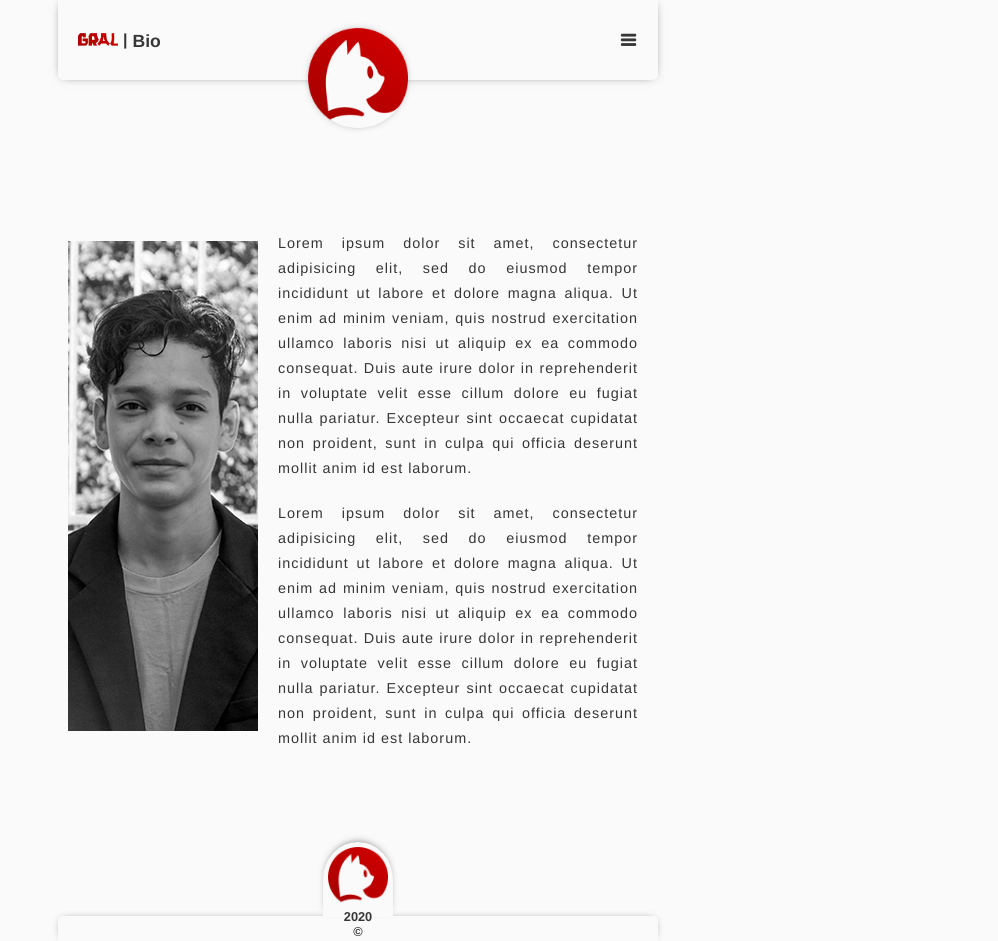
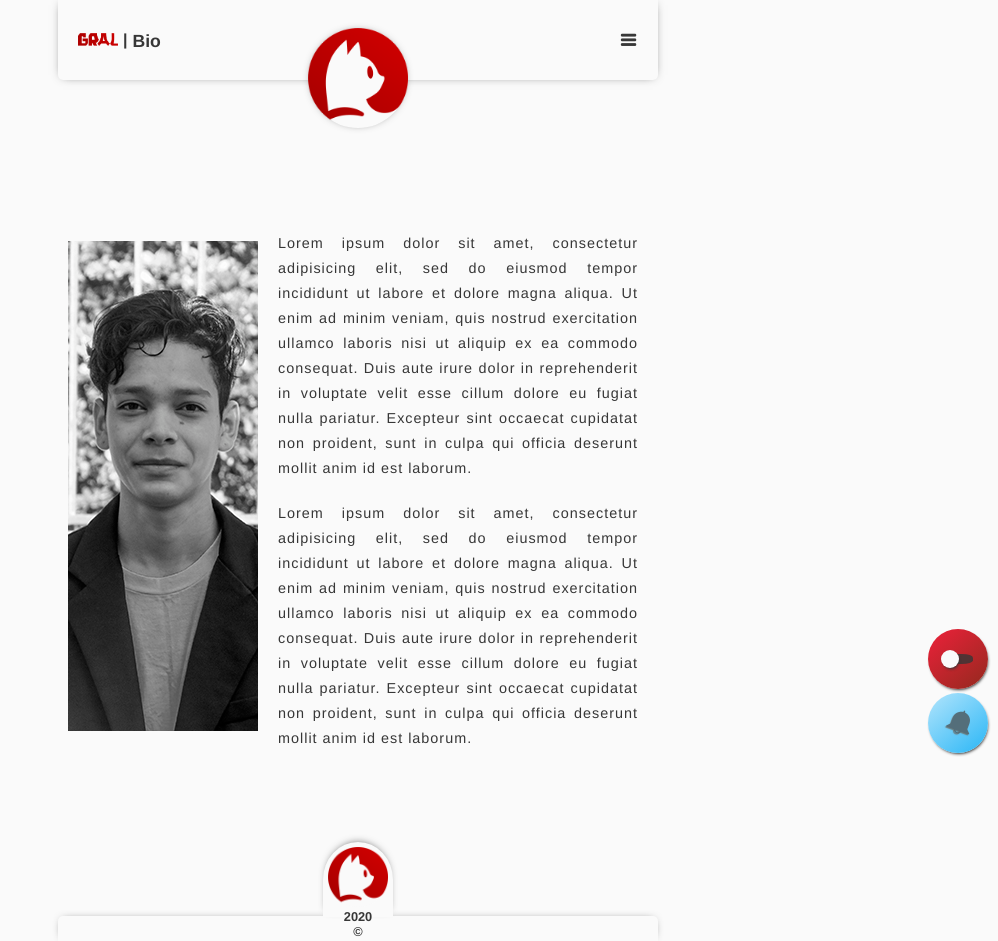
Before and after one commit to gralweb/gralweb, a React (Create React App) app: page /bio in a window 1280 px wide. Shown: the whole page, without its empty margins (282-1280 px from the left). Built offline with nearby package versions, Linux system fonts and the light colour scheme.

Commit message:
implementacion del Frontend de los botones flotantes para El THEME y NEWLETTERS - falta funcionalidad completa

```diff
--- a/src/Gralweb.css
+++ b/src/Gralweb.css
@@ -926,7 +926,89 @@ body.zoom {
     animation-delay: 300ms;
 }
 
+/* Boton Flotante */
+.app-float-btn-content {
+    width: 80px;
+    display: flex;
+    padding: 5px;
+    flex-wrap: wrap;
+    align-items: center;
+    justify-content: center;
+
+    position: fixed;
+    bottom: 5vh;
+    right: 0;
+}
+
+.app-float-btn-cont {
+    box-shadow: 1px 2px 3px -1px var(--sombra);
+    height: 60px;
+    width: 60px;
+    margin: 2px;
+    display: flex;
+    cursor: pointer;
+    border-radius: 100%;
+    align-items: center;
+    justify-content: center;
+    transition: all 400ms var(--transition-animation);
+}
+
+.app-float-btn-cont-claro {
+    background: #ED213A;
+    background: -webkit-linear-gradient(140deg, #ED213A, #93291E);
+    background: linear-gradient(140deg, #ED213A, #93291E);
+}
+
+.app-float-btn-cont-oscuro {
+    background: var(--color-claro);
+}
+
+/* Boton Flotante Para Cambiar el Tema */
+.app-float-btn-theme {
+    width: 30px;
+    height: 10px;
+    position: relative;
+    border-radius: 37%;
+    background-color: var(--color-oscuro-t);
+}
+
+.app-float-btn-theme-circle {
+    transition: all 300ms var(--transition-animation);
+    box-shadow: 1px 2px 3px -1px var(--sombra);
+    position: absolute;
+    top: -4px;
+    width: 18px;
+    height: 18px;
+    border-radius: 100%;
+}
+
+.app-float-btn-theme-claro .app-float-btn-theme-circle {
+    animation: FloatBtnClaro 700ms linear both;
+    background-color: var(--color-claro);
+}
+
+.app-float-btn-theme-oscuro .app-float-btn-theme-circle {
+    animation: FloatBtnOscuro 700ms linear both;
+    background-color: var(--color-oscuro);
+}
+
+/* Boton Flotante Para el NewLetters */
+.app-float-btn-newLetters {
+    font-size: 1.7rem;
+    color: var(--color-font);
+    text-shadow: var(--text-sombra);
+}
+
+.app-float-btn-cont-claro:nth-child(2) {
+    background: linear-gradient(140deg, #b3e5fc,#29b6f6);
+}
+
+.app-float-btn-cont-claro .app-float-btn-newLetters {
+    color: #546e7a;
+}
+
 /* Final de la pagina */
+/* Footer */
 .app-footer {
     box-shadow: 0px 0px 10px -5px var(--sombra);
     border-radius: 5px 5px 0 0;
@@ -1140,3 +1222,23 @@ body.zoom {
         top: 50%;
     }
 }
+
+@keyframes FloatBtnClaro {
+    0% {
+        right: -2px
+    }
+
+    100% {
+        left: -2px;
+    }
+}
+
+@keyframes FloatBtnOscuro {
+    0% {
+        left: -2px
+    }
+
+    100% {
+        right: -2px;
+    }
+}
--- a/src/Gralweb.jsx
+++ b/src/Gralweb.jsx
@@ -1,20 +1,24 @@
 // Dependecias
-import React, { useState } from 'react';
-import { BrowserRouter as Router } from 'react-router-dom';
+import React, { useState } from 'react'
+import { BrowserRouter as Router } from 'react-router-dom'
 
 // Components Principales
-import Header from './components/header/Header';
-import Main from './components/main/Main';
-import Routing from './components/Routing';
-import Footer from './components/footer/Footer';
+import Header from './components/header/Header'
+import Main from './components/main/Main'
+import Routing from './components/Routing'
+import Footer from './components/footer/Footer'
+import FloatBtnContent from './components/floatBtn/FloatBtnContent'
+import FloatBtn from './components/floatBtn/FloatBtn'
 
 // Styles
 import './dependencias/icofont.min.css'
-import './Gralweb.css';
+import './Gralweb.css'
 
 const Gralweb = () => {
 	const [headerLocation, setHeaderLocation] = useState('Portafolio')
 	const [menuOpen, setMenuOpen] = useState(false)
+	const [themeClaro, setTheme] = useState(true)
+	const [newLetters, setNewLetters] = useState(false)
 
 	// Funciones de Handle
 	const handleUpdateHeaderLocation = {
@@ -28,6 +32,14 @@ const Gralweb = () => {
 		setMenuOpen(!menuOpen)
 	}
 
+	const handleTheme = () => {
+		setTheme(!themeClaro)
+	}
+	const handleNewLetters = () => {
+		setNewLetters(!newLetters)
+		console.log('handleNewLetters')
+	}
+
 	return (
 		<section>
 			<Router>
@@ -36,17 +48,24 @@ const Gralweb = () => {
 					location={ headerLocation }
 					menuOpen={ menuOpen }
 					onClick={ () => handleClickHeader() }
+					tema={ themeClaro }
 				>
 				</Header>
 
 				<Main>
 					<Routing handleLocationHeader={ handleUpdateHeaderLocation } />
 				</Main>
+
+				<FloatBtnContent>
+					<FloatBtn type='theme' tema={ themeClaro } handleClick={ handleTheme } />
+					<FloatBtn type='newLetters' tema={ themeClaro } handleClick={ handleNewLetters } />
+				</FloatBtnContent>
+
 				<Footer/>
 
 			</Router>
 		</section>
-	);
+	)
 }
 
-export default Gralweb;
+export default Gralweb
--- a/src/components/constans.js
+++ b/src/components/constans.js
@@ -1,15 +1,15 @@
-const API_URL_CARTS = 'http://localhost/programacion/gralweb/portafolio_backend/ajax/articulos.php'
+// const API_URL_CARTS = 'http://localhost/programacion/gralweb/portafolio_backend/ajax/articulos.php'
 
-const API_URL_PRESENTACION = 'http://localhost/programacion/gralweb/portafolio_backend/ajax/presentacion.php'
+// const API_URL_PRESENTACION = 'http://localhost/programacion/gralweb/portafolio_backend/ajax/presentacion.php'
 
-const API_URL_CONTACTOS = 'http://localhost/programacion/gralweb/portafolio_backend/ajax/setMensajes.php'
+// const API_URL_CONTACTOS = 'http://localhost/programacion/gralweb/portafolio_backend/ajax/setMensajes.php'
 
 // URL PARA OTROS DISPOSITIVOS - O - PRODUCCIÓN
-// const API_URL_CARTS = 'http://192.168.43.135/programacion/gralweb/portafolio_backend/ajax/articulos.php'
+const API_URL_CARTS = 'http://192.168.43.135/programacion/gralweb/portafolio_backend/ajax/articulos.php'
 
-// const API_URL_PRESENTACION = 'http://192.168.43.135/programacion/gralweb/portafolio_backend/ajax/presentacion.php'
+const API_URL_PRESENTACION = 'http://192.168.43.135/programacion/gralweb/portafolio_backend/ajax/presentacion.php'
 
-// const API_URL_CONTACTOS = 'http://192.168.43.135/programacion/gralweb/portafolio_backend/ajax/setMensajes.php'
+const API_URL_CONTACTOS = 'http://192.168.43.135/programacion/gralweb/portafolio_backend/ajax/setMensajes.php'
 
 const ASSETS_URL = process.env.PUBLIC_URL
 
--- /dev/null
+++ b/src/components/floatBtn/FloatBtn.jsx
@@ -0,0 +1,49 @@
+import React from 'react'
+
+const theme_claro = 'app-float-btn-theme-claro'
+const theme_oscuro = 'app-float-btn-theme-oscuro'
+
+const FloatBtnCont = ({ theme, handleClickBtn, children }) => {
+	return (
+		<div onClick= { () => handleClickBtn() }
+			className={ `app-float-btn-cont ${(theme) ? 'app-float-btn-cont-claro' : 'app-float-btn-cont-oscuro' }` }
+		>
+			{
+				children
+			}
+		</div>
+	)
+}
+
+const FloatBtn = ({ type, tema, handleClick }) => {
+	switch(type) {
+		case 'theme':
+			return (
+				<FloatBtnCont handleClickBtn={ handleClick } theme={ tema } >
+					<div
+						className={ `app-float-btn-theme ${(tema) ? theme_claro : theme_oscuro}` }
+					>
+						<div className='app-float-btn-theme-circle'></div>
+					</div>
+				</FloatBtnCont>
+			)
+		case 'newLetters':
+			return (
+				<FloatBtnCont handleClickBtn={ handleClick } theme={ tema } >
+					<div
+						className='app-float-btn-newLetters'
+					>
+						<span><i className='icofont-notification'></i></span>
+					</div>
+				</FloatBtnCont>
+			)
+		default :
+			return (
+				<FloatBtnCont handleClickBtn={ handleClick } >
+					<h1 >Float Btn Theme</h1>
+				</FloatBtnCont>
+			)
+	}
+}
+
+export default FloatBtn
--- /dev/null
+++ b/src/components/floatBtn/FloatBtnContent.jsx
@@ -0,0 +1,13 @@
+import React from 'react'
+
+const FloatBtnContent = ({ children }) => {
+	return (
+		<div className='app-float-btn-content'>
+			{
+				children
+			}
+		</div>
+	)
+}
+
+export default FloatBtnContent
```
Also changed, not shown: src/components/Paginacion.jsx (added, +11 -0 lines).
